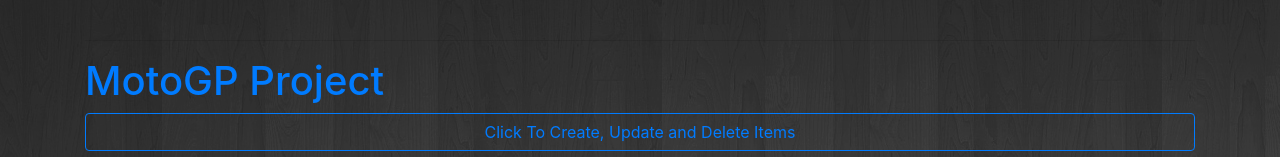
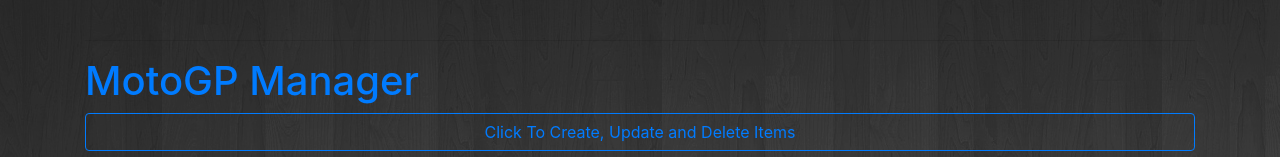
Before and after one commit to Matt25969/tempProject, a plain HTML site: page src/main/webapp/index.html in a window 1280 px wide. Shown: the top 157 px of the page. Drawn offline with nearby package versions, Linux system fonts and the light colour scheme.

Commit message:
Change Made

```diff
--- a/src/main/webapp/index.html
+++ b/src/main/webapp/index.html
@@ -11,7 +11,7 @@
     <div class="container">
         <div>
             <hr></hr>
-            <h1 class="text-centre text-primary">MotoGP Project</h1>
+            <h1 class="text-centre text-primary">MotoGP Manager</h1>
 
             <div class="input-group mb-2">
                 <input type="button" class="btn btn-outline-primary col-12" onclick="modifyPage()" value="Click To Create, Update and Delete Items"></input>
```
